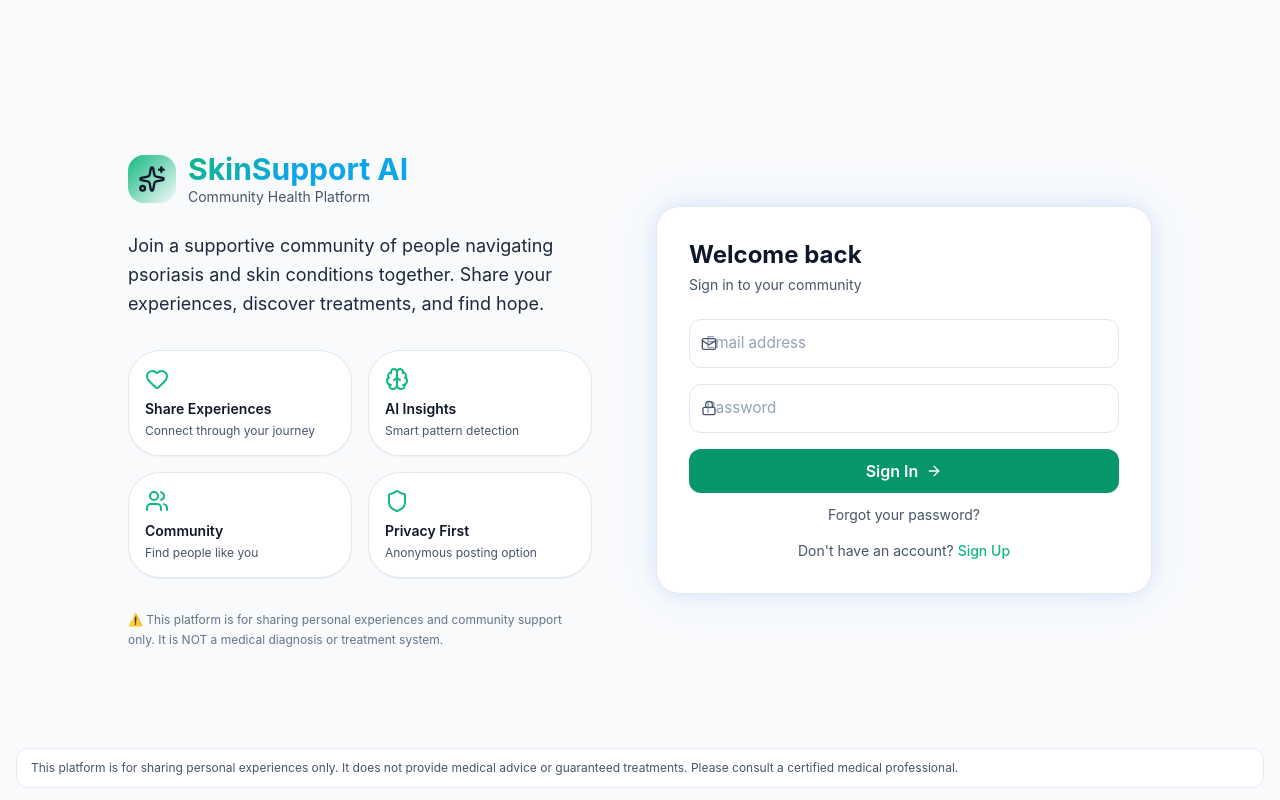
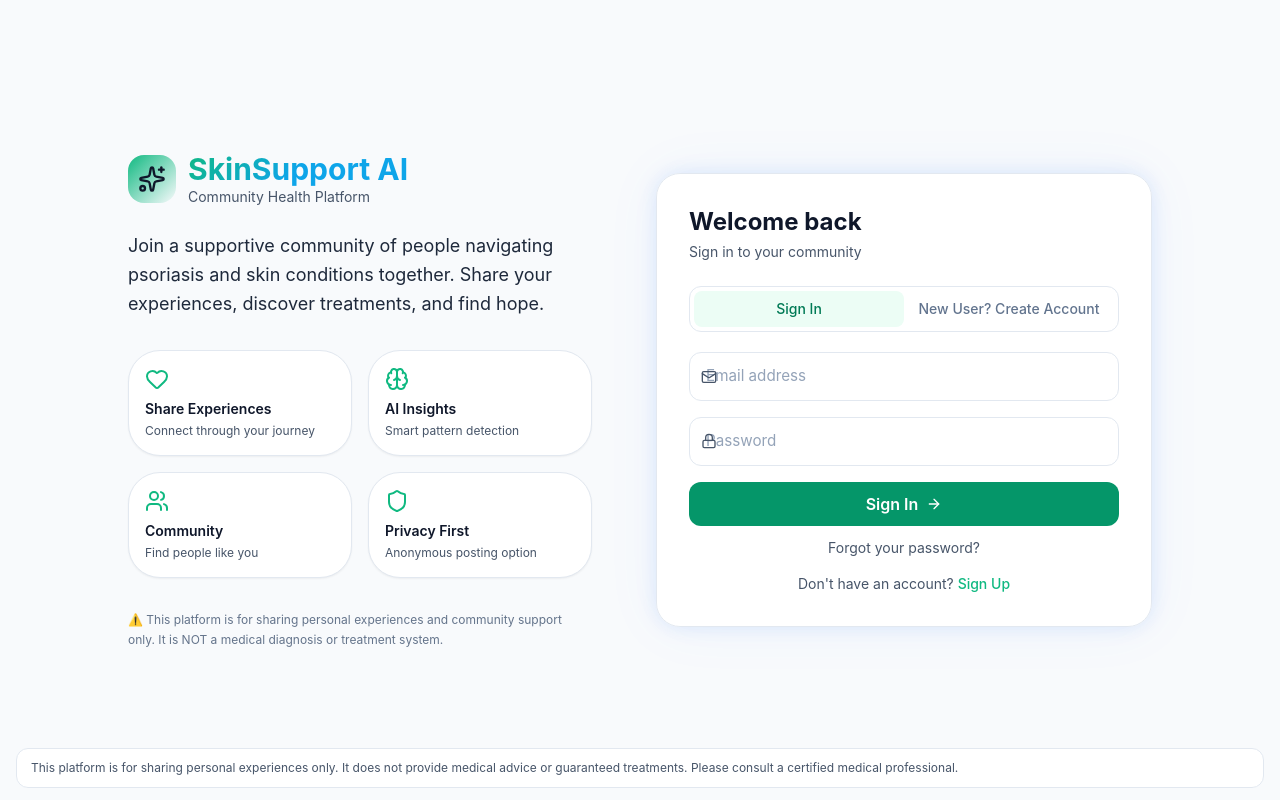
Before and after one commit to Neeraj-programmer/Disease_project, a React app in the folder frontend/: page /auth in a window 1280 px wide. Built offline with nearby package versions, Linux system fonts and the light colour scheme; the HTML template or start-up script is replaced by a standard one.

Commit message:
Improve newcomer onboarding in auth screen
Add explicit Sign In and Create Account tabs so new users can immediately find account registration instead of relying on a small bottom toggle link.

```diff
--- a/frontend/src/pages/AuthPage.jsx
+++ b/frontend/src/pages/AuthPage.jsx
@@ -110,6 +110,27 @@ export default function AuthPage() {
           <p className="text-sm text-dark-400 mb-6">
             {isLogin ? 'Sign in to your community' : 'Start your support journey'}
           </p>
+
+          <div className="mb-5 grid grid-cols-2 rounded-xl border border-slate-200 bg-white p-1">
+            <button
+              type="button"
+              onClick={() => { setIsLogin(true); setError(''); }}
+              className={`rounded-lg px-3 py-2 text-sm font-medium transition ${
+                isLogin ? 'bg-emerald-50 text-emerald-700' : 'text-slate-500 hover:text-slate-800'
+              }`}
+            >
+              Sign In
+            </button>
+            <button
+              type="button"
+              onClick={() => { setIsLogin(false); setError(''); }}
+              className={`rounded-lg px-3 py-2 text-sm font-medium transition ${
+                !isLogin ? 'bg-sky-50 text-sky-700' : 'text-slate-500 hover:text-slate-800'
+              }`}
+            >
+              New User? Create Account
+            </button>
+          </div>
 
           {error && (
             <div className="bg-rose-500/10 border border-rose-500/20 rounded-xl px-4 py-3 mb-4 text-sm text-rose-400">
```
